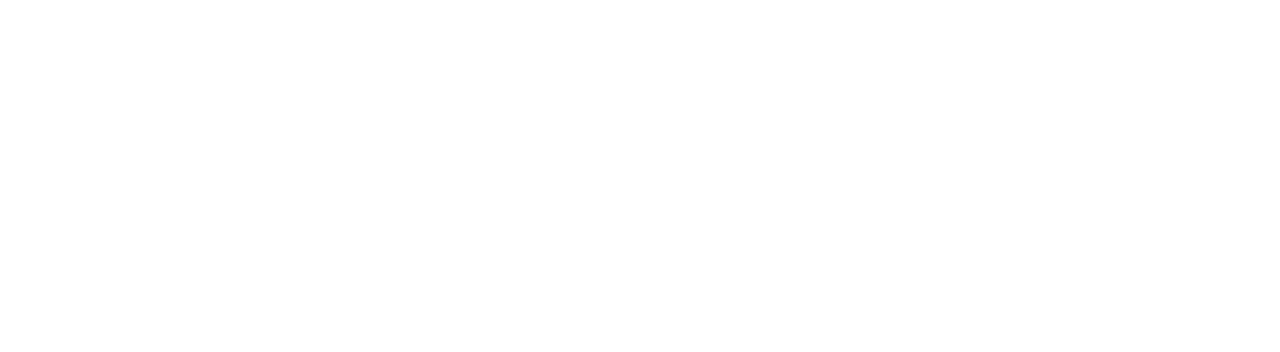
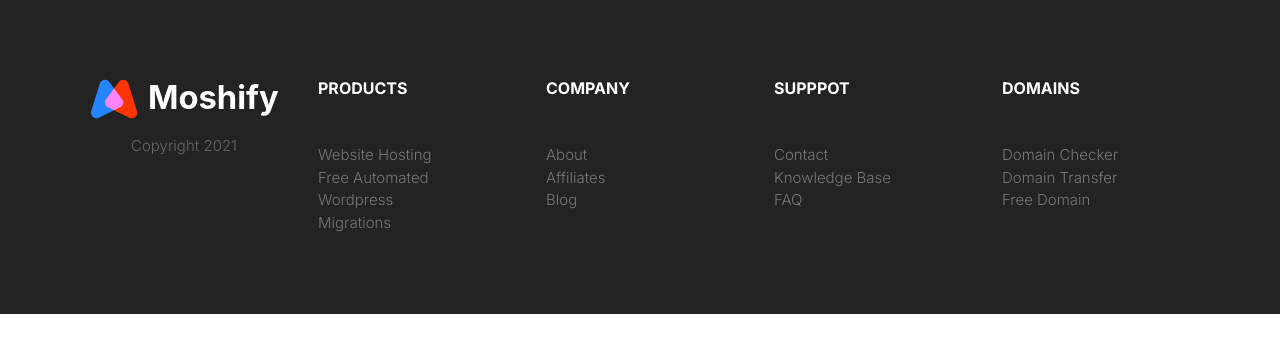
Before and after one commit to Mahmoud-Da/My-first-project-web-page-, a plain HTML site: page index.html in a window 1280 px wide. Drawn offline with Linux system fonts and the light colour scheme.

Commit message:
Building Block-footer

```diff
--- a/Css/styles.css
+++ b/Css/styles.css
@@ -706,3 +706,83 @@
     max-width: 700px;
   }
 }
+/* Footer */
+.footer {
+  background: #232323;
+}
+
+.footer a {
+  color: #777;
+  transition: color 0.3s;
+}
+
+.footer a:hover {
+  color: #fff;
+}
+
+.footer__section {
+  padding: 2rem;
+  border-bottom: 1px solid #393939;
+}
+
+.footer__section .list {
+  margin: 0;
+}
+
+.footer__heading {
+  text-transform: uppercase;
+  font-weight: 600;
+}
+
+.footer__brand {
+  margin-top: 5rem;
+  text-align: center;
+}
+
+.footer__brand img {
+  /* TODO: Consider refactoring this and applying it to
+  all images. */
+  width: 100%;
+  max-width: 230px;
+}
+
+.footer__copyright {
+  font-size: 2.1rem;
+  color: #fff;
+  opacity: 0.3;
+}
+
+@media screen and (min-width: 768px) {
+  .footer {
+    font-size: 1.5rem;
+  }
+  .footer__sections {
+    grid-template-columns: repeat(auto-fit, minmax(10rem, 1fr));
+  }
+
+  .footer .collapsible__chevron {
+    display: none;
+  }
+
+  .footer .collabsible__content {
+    opacity: 1;
+    max-height: 100%;
+  }
+
+  .footer__brand {
+    order: -1;
+    margin-top: 1rem;
+  }
+
+  .footer__copyright {
+    font-size: 1.5rem;
+  }
+
+  .footer__section {
+    border: 0;
+  }
+
+  .footer__heading {
+    font-size: 1.6rem;
+  }
+}
--- a/index.html
+++ b/index.html
@@ -19,6 +19,93 @@
     <link rel="stylesheet" href="Css/styles.css" />
   </head>
   <body>
+    <footer class="block block--dark footer">
+      <div class="container grid footer__sections">
+        <section class="collapsible collapsible--expanded footer__section">
+          <header class="collapsible__header">
+            <h2 class="collapsible__heading footer__heading">PRODUCTS</h2>
+            <span class="icon-container">
+              <i class="icon icon--white collapsible__chevron i--chevron"></i>
+            </span>
+          </header>
+          <div class="collabsible__content">
+            <ul class="list">
+              <li>
+                <a href="#">Website Hosting</a>
+              </li>
+              <li><a href="#"> Free Automated </a></li>
+              <li>
+                <a href="#"> Wordpress </a>
+              </li>
+              <li>
+                <a href="#"> Migrations </a>
+              </li>
+            </ul>
+          </div>
+        </section>
+        <section class="collapsible footer__section">
+          <header class="collapsible__header">
+            <h2 class="collapsible__heading footer__heading">Company</h2>
+            <span class="icon-container">
+              <i class="icon icon--white collapsible__chevron i--chevron"></i>
+            </span>
+          </header>
+          <div class="collabsible__content">
+            <ul class="list">
+              <li>
+                <a href="#">About</a>
+              </li>
+              <li><a href="#"> Affiliates </a></li>
+              <li>
+                <a href="#"> Blog </a>
+              </li>
+            </ul>
+          </div>
+        </section>
+        <section class="collapsible footer__section">
+          <header class="collapsible__header">
+            <h2 class="collapsible__heading footer__heading">Supppot</h2>
+            <span class="icon-container">
+              <i class="icon icon--white collapsible__chevron i--chevron"></i>
+            </span>
+          </header>
+          <div class="collabsible__content">
+            <ul class="list">
+              <li>
+                <a href="#">Contact</a>
+              </li>
+              <li><a href="#"> Knowledge Base </a></li>
+              <li>
+                <a href="#"> FAQ </a>
+              </li>
+            </ul>
+          </div>
+        </section>
+        <section class="collapsible footer__section">
+          <header class="collapsible__header">
+            <h2 class="collapsible__heading footer__heading">DOMAINS</h2>
+            <span class="icon-container">
+              <i class="icon icon--white collapsible__chevron i--chevron"></i>
+            </span>
+          </header>
+          <div class="collabsible__content">
+            <ul class="list">
+              <li>
+                <a href="#">Domain Checker</a>
+              </li>
+              <li><a href="#"> Domain Transfer </a></li>
+              <li>
+                <a href="#"> Free Domain </a>
+              </li>
+            </ul>
+          </div>
+        </section>
+        <section class="footer__brand">
+          <img src="images/logo.svg" alt="" />
+          <p class="footer__copyright">Copyright 2021</p>
+        </section>
+      </div>
+    </footer>
     <script src="js/main.js"></script>
   </body>
 </html>
```
Also changed, not shown: components/collapsible.html (+0 -13 lines).
